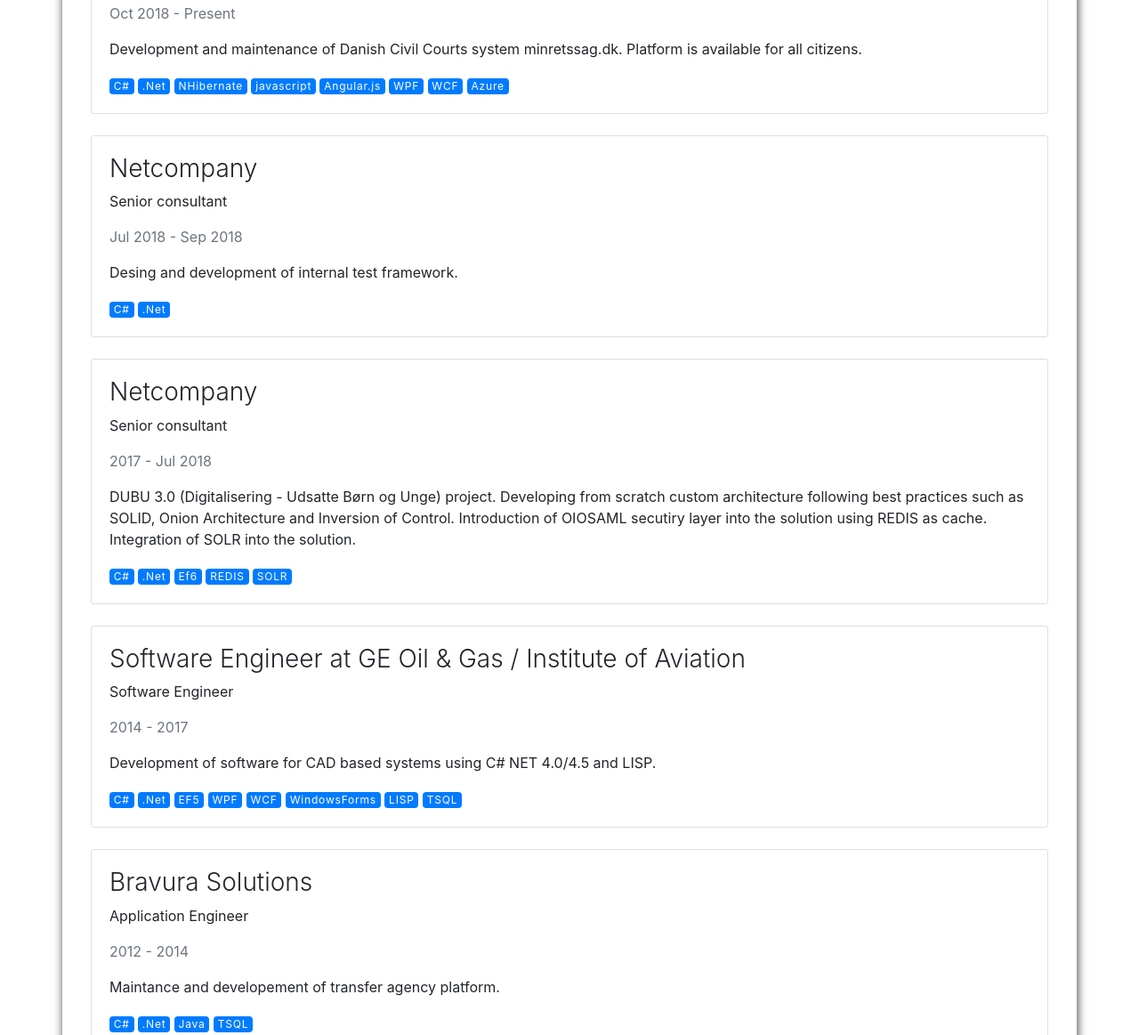
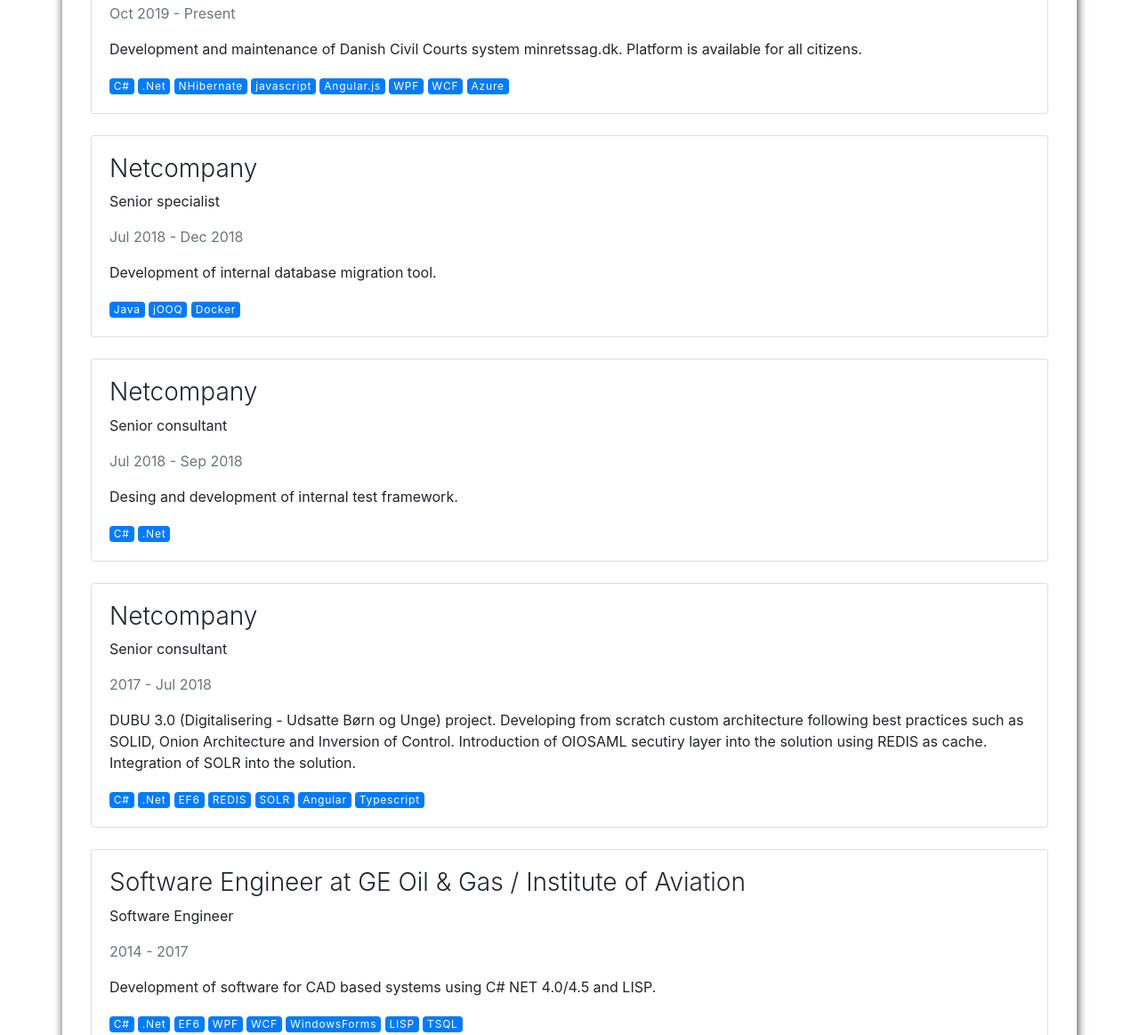
Before and after one commit to sebastianczwarno/cv, a plain HTML site: page index.html in a window 1280 px wide. Shown: the part 526-1689 px from the top of the page at 89% size. Drawn offline with nearby package versions, Linux system fonts and the light colour scheme.

Commit message:
Deploying to gh-pages from  @ 854f52ead161adf68decc93aed84b8491057598d 🚀

```diff
--- a/index.html
+++ b/index.html
@@ -58,7 +58,7 @@
             <small>Java</small>
         </div>
         <div class="col-print-1 col-3 col-md-2 col-lg-1">
-            ++++
+            +++
         </div>
         <div class="col-print-1 col-3 col-md-2 col-lg-1 text-right">
             <small>Hibernate</small>
@@ -121,7 +121,7 @@
         <div class="card-body">
             <h3>Netcompany</h3>
             <p>Senior specialist</p>
-            <p class="text-muted">Oct 2018 - Present</p>
+            <p class="text-muted">Oct 2019 - Present</p>
 
             <p>Development and maintenance of Danish Civil Courts system minretssag.dk. Platform is available for all citizens.</p>
 
@@ -134,6 +134,21 @@
                 <span class="badge badge-primary">WPF</span>
                 <span class="badge badge-primary">WCF</span>
                 <span class="badge badge-primary">Azure</span>
+            </div>
+        </div>
+    </div>
+    <div class="card mb-4">
+        <div class="card-body">
+            <h3>Netcompany</h3>
+            <p>Senior specialist</p>
+            <p class="text-muted">Jul 2018 - Dec 2018</p>
+
+            <p>Development of internal database migration tool.</p>
+
+            <div>
+                <span class="badge badge-primary">Java</span>
+                <span class="badge badge-primary">jOOQ</span>
+                <span class="badge badge-primary">Docker</span>
             </div>
         </div>
     </div>
@@ -162,9 +177,11 @@
             <div>
                 <span class="badge badge-primary">C#</span>
                 <span class="badge badge-primary">.Net</span>
-                <span class="badge badge-primary">Ef6</span>
+                <span class="badge badge-primary">EF6</span>
                 <span class="badge badge-primary">REDIS</span>
                 <span class="badge badge-primary">SOLR</span>
+                <span class="badge badge-primary">Angular</span>
+                <span class="badge badge-primary">Typescript</span>
             </div>
         </div>
     </div>
@@ -179,7 +196,7 @@
             <div>
                 <span class="badge badge-primary">C#</span>
                 <span class="badge badge-primary">.Net</span>
-                <span class="badge badge-primary">EF5</span>
+                <span class="badge badge-primary">EF6</span>
                 <span class="badge badge-primary">WPF</span>
                 <span class="badge badge-primary">WCF</span>
                 <span class="badge badge-primary">WindowsForms</span>
@@ -200,6 +217,7 @@
                 <span class="badge badge-primary">C#</span>
                 <span class="badge badge-primary">.Net</span>
                 <span class="badge badge-primary">Java</span>
+                <span class="badge badge-primary">Hibernate</span>
                 <span class="badge badge-primary">TSQL</span>
             </div>
         </div>
```
Also changed, not shown: 1 other file.
